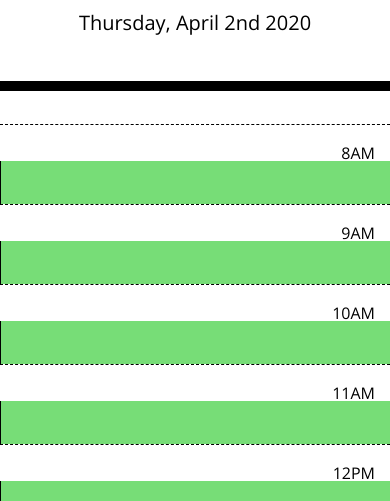
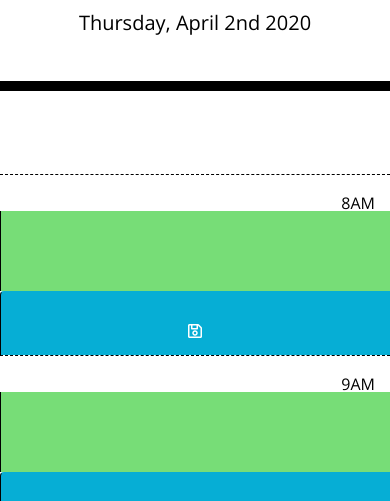
Before and after one commit to katjones23/DayPlanner, a plain HTML site: page index.html in a window 390 px wide. Shown: the part 256-757 px from the top of the page. Drawn offline with nearby package versions, Linux system fonts and the light colour scheme.

Commit message:
fixed CSS for mobile

```diff
--- a/script.js
+++ b/script.js
@@ -15,7 +15,7 @@ workHours.forEach(function addHourstoPage(item, index){
     $(newHour).attr("data-time", moment().format("MMMM Do YYYY") + " " + milHours[index])
     var textArea = $("<textarea>").addClass("textarea col-md-10");
     $(textArea).attr("data-ta-id", index)
-    var saveBtn = $("<button>").addClass("saveBtn col-md-1");
+    var saveBtn = $("<button>").addClass("saveBtn btn col-md-1");
     $(saveBtn).attr("data-btn-id", index)
     $(saveBtn).append('<i class="far fa-save"></i>')
 
--- a/style.css
+++ b/style.css
@@ -68,3 +68,17 @@ body {
   font-size: 20px;
   transition: all .3s ease-in-out;
 }
+
+@media screen and (max-width: 768px) {
+  .row {
+    padding: 50px 0 50px 0;
+    box-sizing: content-box;
+  }
+  .saveBtn {
+    border-top-right-radius: 0px;
+    border-bottom-right-radius: 0px;
+  }
+  .textarea {
+    overflow: hidden;
+  }
+}
```
